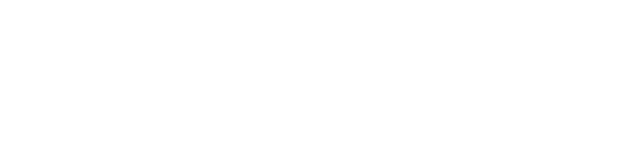
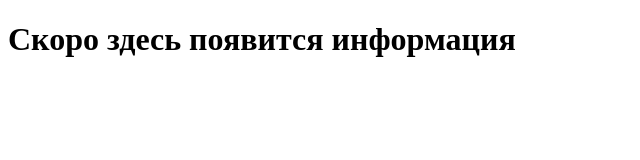
Before and after one commit to ValnevVlad/AugmentedRealityProjects, a website: page AR_Modeling.html in a window 1280 px wide. Shown: the whole page, without its empty margins (0-640 px from the left). Drawn offline with Linux system fonts and the light colour scheme.

Commit message:
add AR Modeling

```diff
--- a/AR_Modeling.html
+++ b/AR_Modeling.html
@@ -7,6 +7,8 @@
     <title>AR Modeling</title>
 </head>
 <body>
-
+    <div class="row text-center">
+        <h1>Скоро здесь появится информация</h1>
+    </div>
 </body>
 </html>
```
